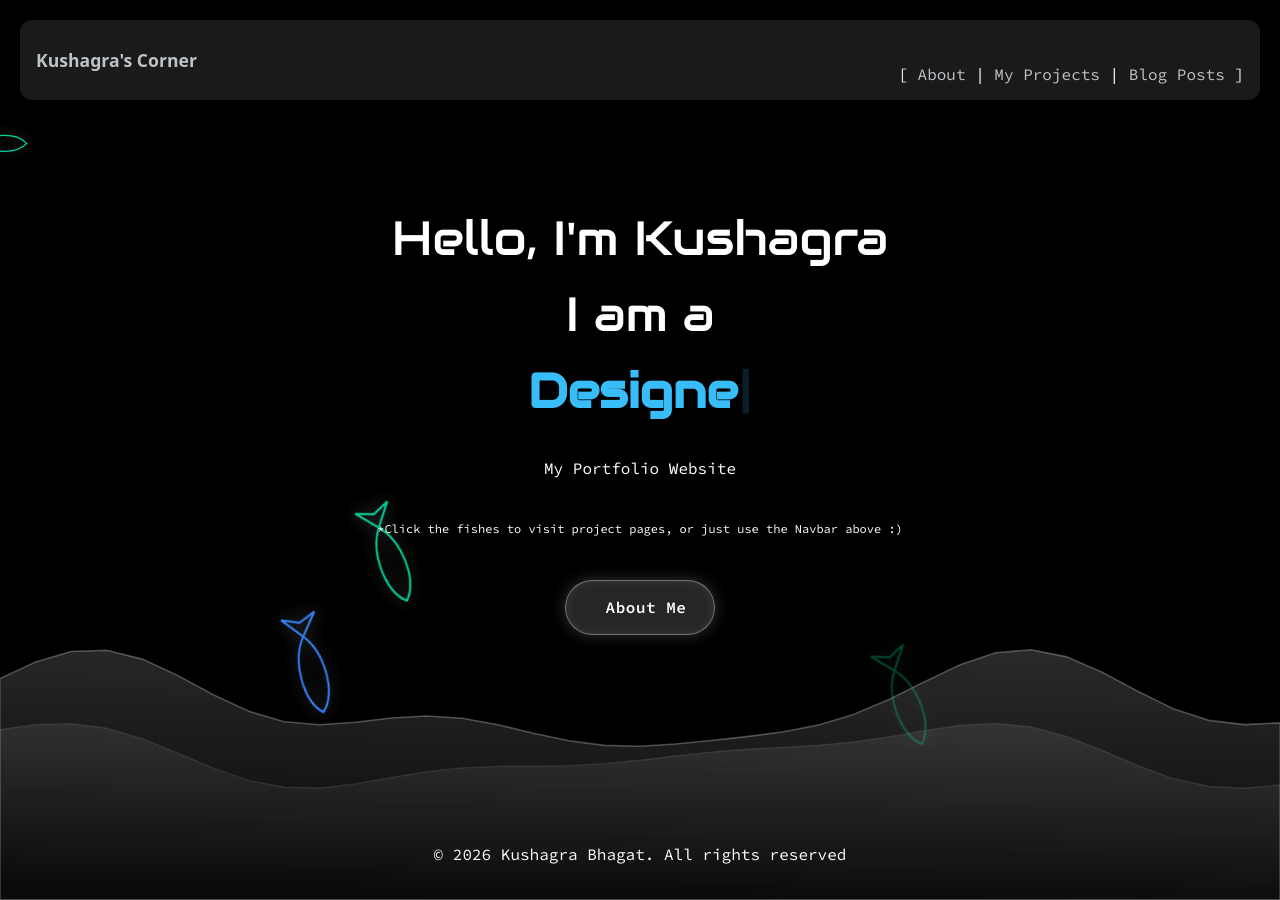
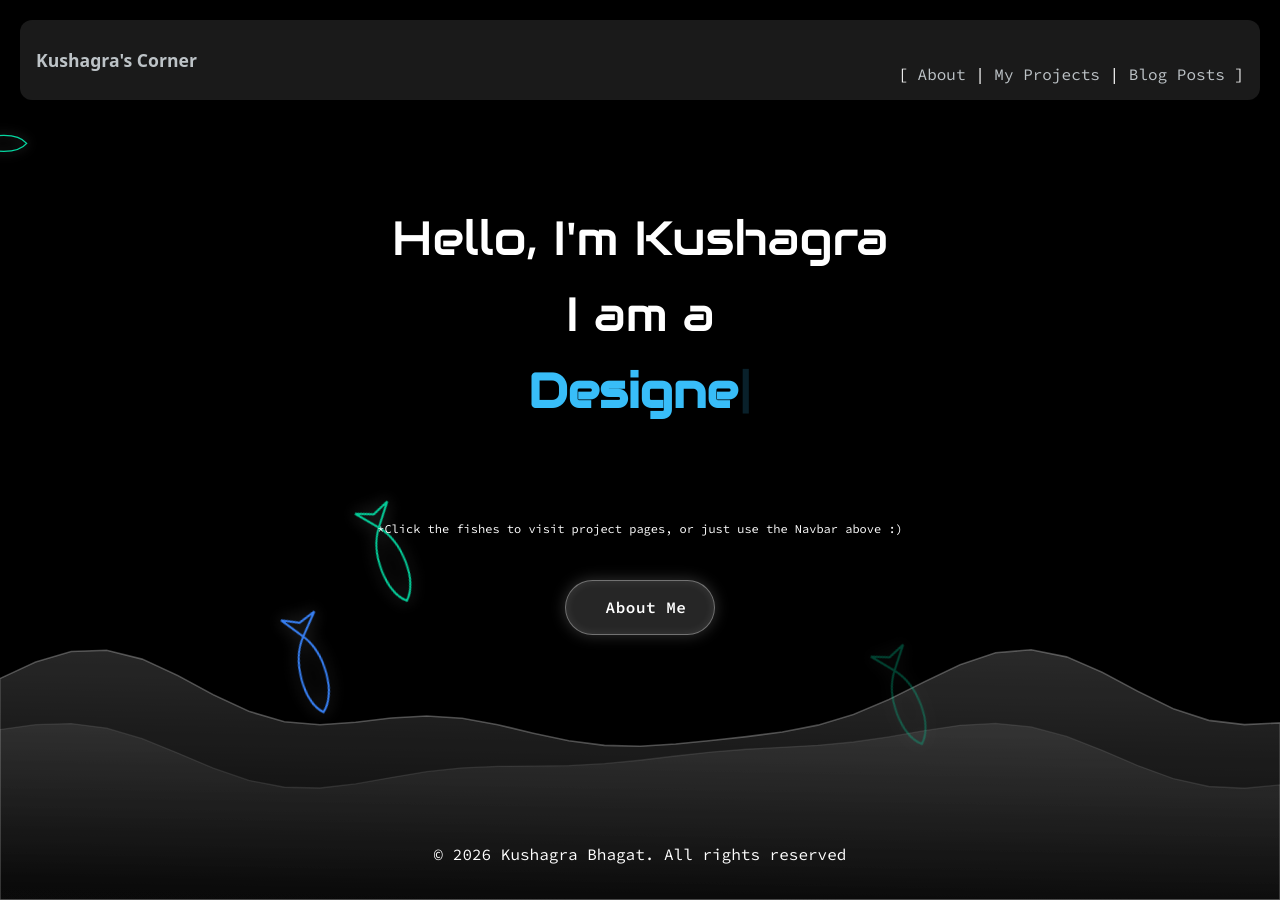
Before and after one commit to kuwushagra/kuwushagra.github.io, a Jekyll site: the page built from index.md, in a window 1280 px wide. Built offline with Jekyll 4.4.1, drawn with Linux system fonts in a browser that asks for light colours; some web fonts are replaced; a style sheet for code colours, icons or effects is not loaded.

Commit message:
Update _config.yml

```diff
--- a/_config.yml
+++ b/_config.yml
@@ -1,5 +1,5 @@
 title: "Kushagra's Corner"
-description: My Portfolio Website
+description: ""
 baseurl: ""
 url: "https://kuwushagra.github.io"
 author: Kushagra Bhagat
```
